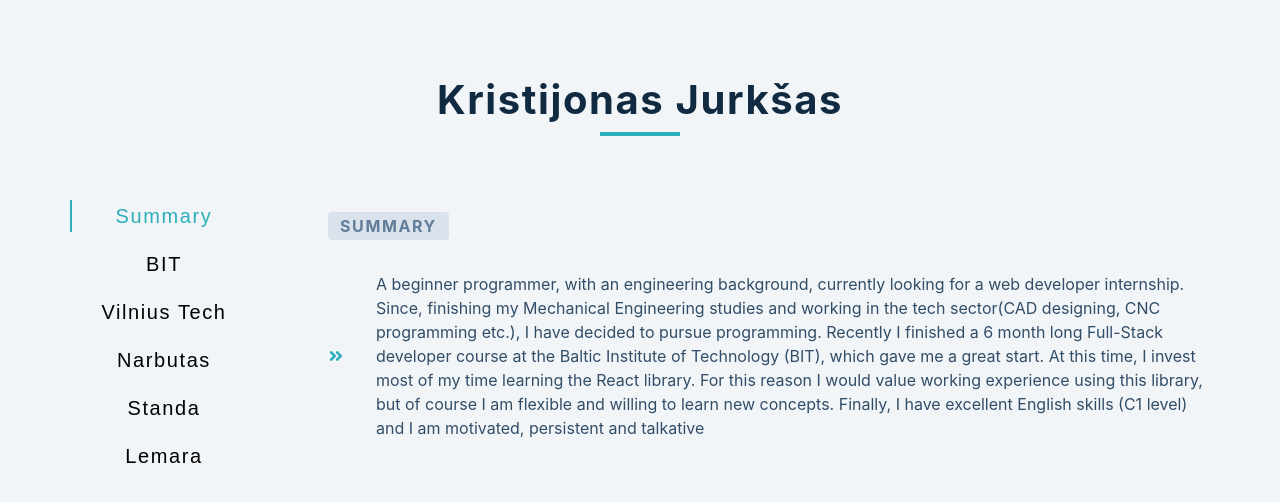
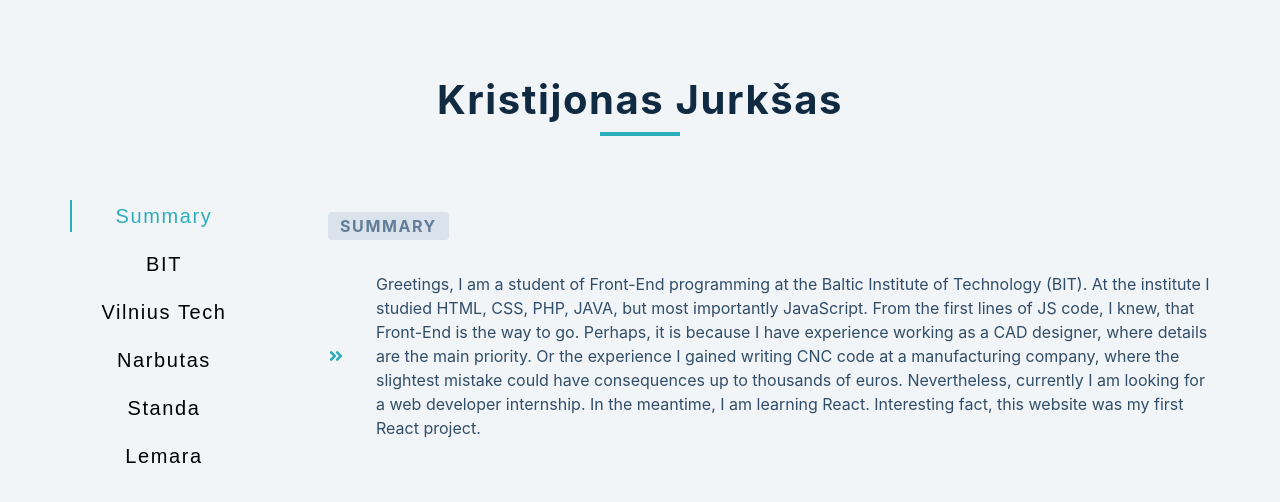
Before and after one commit to KristijonasJurk/React-Resume, a React (Create React App) app: page / in a window 1280 px wide. Shown: the top 502 px of the page. Built offline with nearby package versions, Linux system fonts and the light colour scheme.

Commit message:
new data

```diff
--- a/src/data.js
+++ b/src/data.js
@@ -4,7 +4,7 @@ const data = [
     {
         company: "Summary",
         dates: "",
-        duties: ["A beginner programmer, with an engineering background, currently looking for a web developer internship. Since, finishing my Mechanical Engineering studies and working in the tech sector(CAD designing, CNC programming etc.), I have decided to pursue programming. Recently I finished a 6 month long Full-Stack developer course at the Baltic Institute of Technology (BIT), which gave me a great start. At this time, I invest most of my time learning the React library. For this reason I would value working experience using this library, but of course I am flexible and willing to learn new concepts. Finally, I have excellent English skills (C1 level) and I am motivated, persistent and talkative"
+        duties: ["Greetings, I am a student of Front-End programming at the Baltic Institute of Technology (BIT).  At the institute I studied HTML, CSS, PHP, JAVA, but most importantly JavaScript. From the first lines of JS code, I knew, that Front-End is the way to go. Perhaps, it is because I have experience working as a CAD designer, where details are the main priority. Or the experience I gained writing CNC code at a manufacturing company, where the slightest mistake could have consequences up to thousands of euros. Nevertheless, currently I am looking for a web developer internship. In the meantime, I am learning React. Interesting fact, this website was my first React project."
         ],
         id: "recAGJfiU4CeaV01HL",
         order: 2,
```
